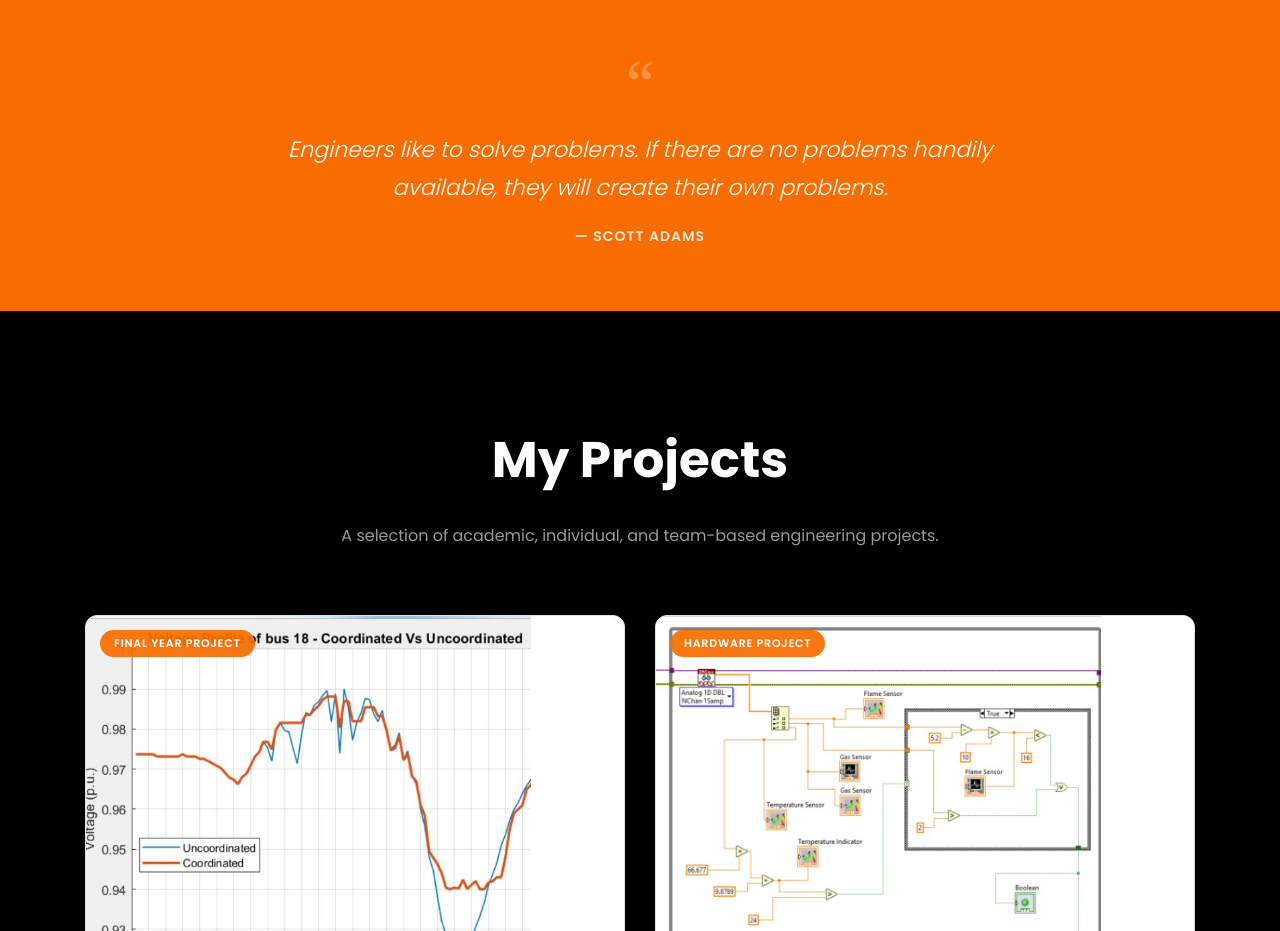
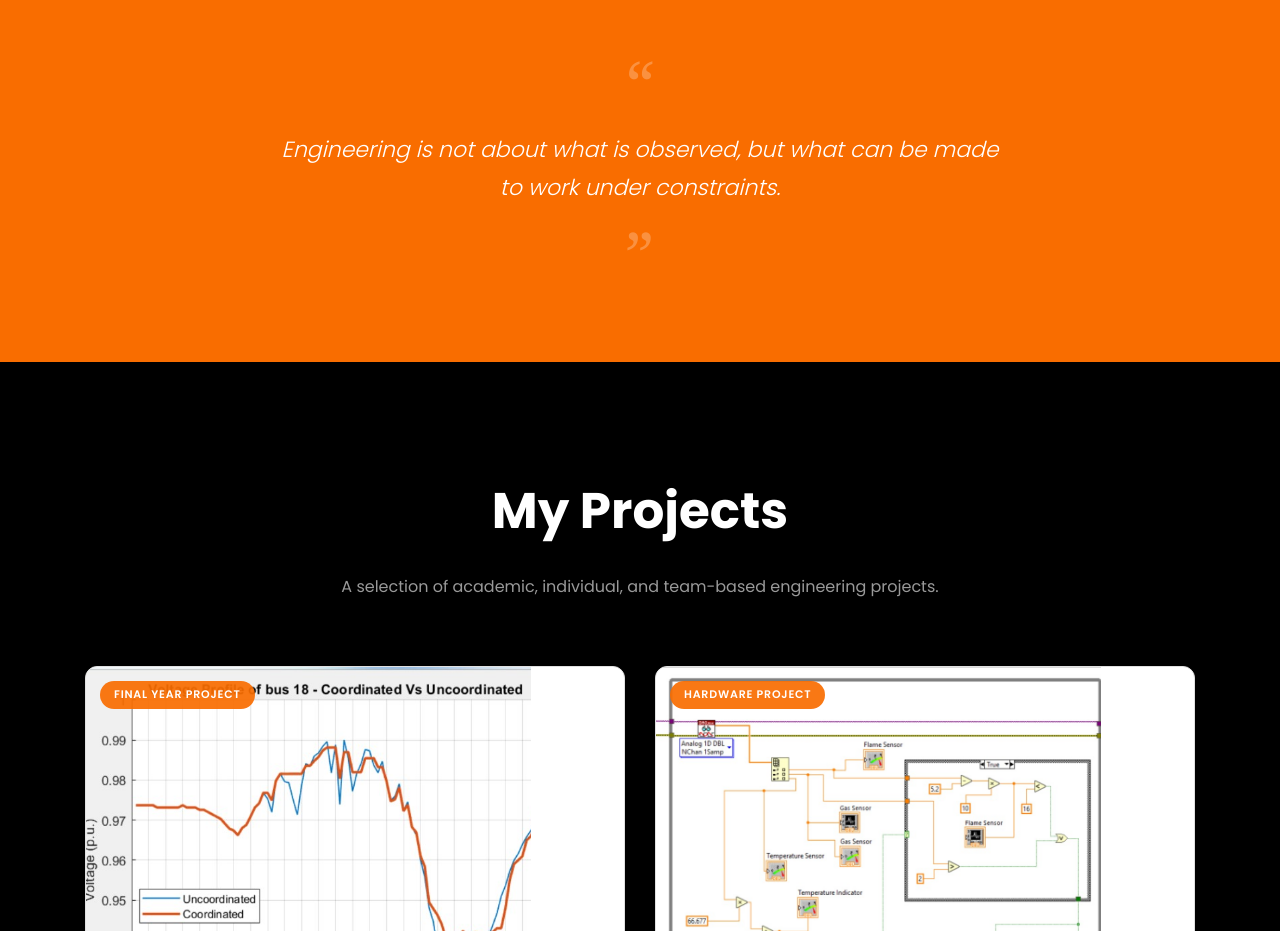
Before and after one commit to Kheen10/portfolio, a plain HTML site: page index.html in a window 1280 px wide. Shown: the part 4400-5331 px from the top of the page. Drawn offline with Linux system fonts and the light colour scheme; files whose address does not match are found by name.

Commit message:
Add files via upload

```diff
--- a/index.html
+++ b/index.html
@@ -525,10 +525,10 @@
         <div class="col-md-8 ftco-animate">
           <div class="quote-icon">&ldquo;</div>
           <blockquote>
-            Engineers like to solve problems. If there are no problems handily available,
-            they will create their own problems.
+            Engineering is not about what is observed, but what can be made to work under constraints.
           </blockquote>
-          <span class="quote-author">— Scott Adams</span>
+          <!--<span class="quote-author">— Scott Adams</span> -->
+          <div class="quote-icon">&rdquo;</div>
         </div>
       </div>
     </div>
```
